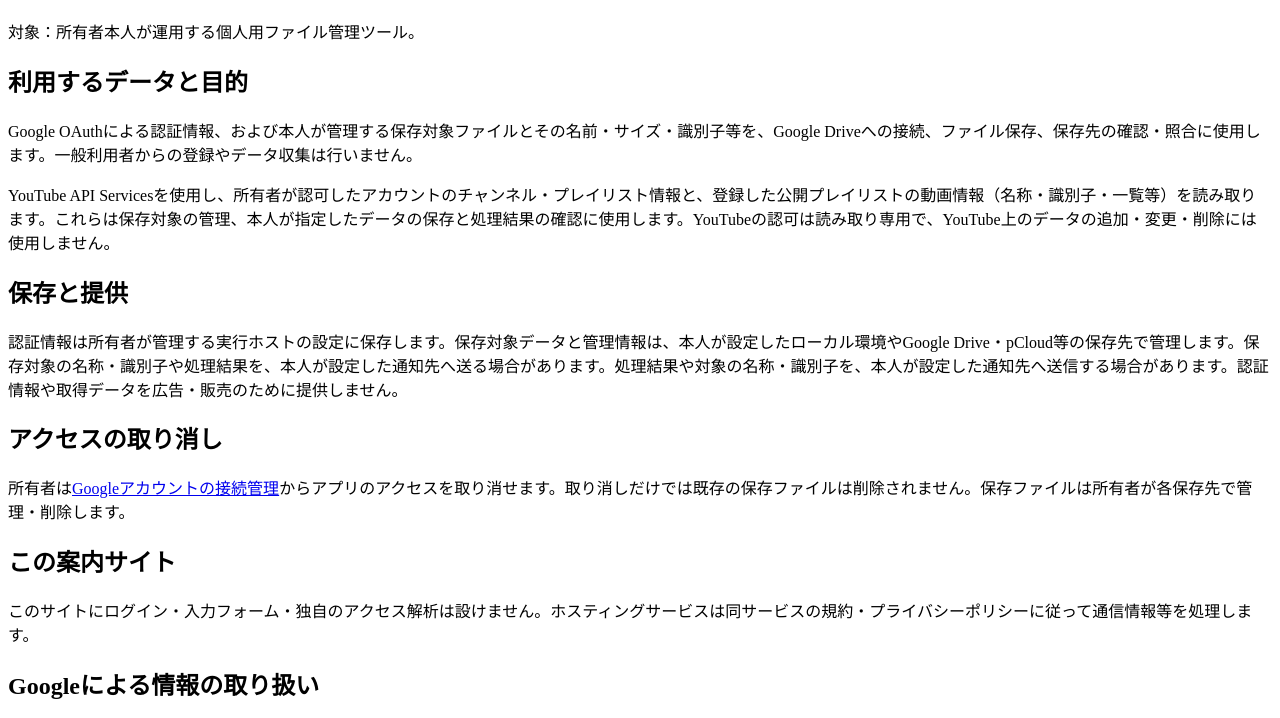
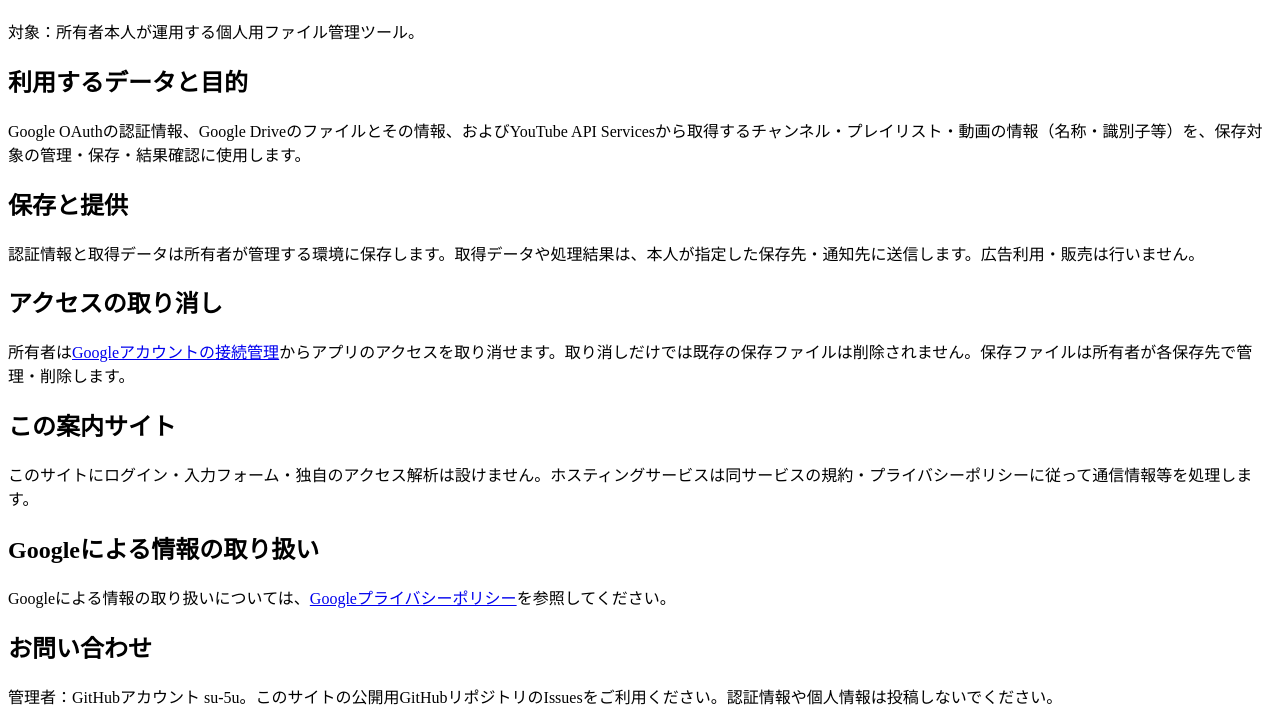
Before and after one commit to su-5u/app-info, a plain HTML site: page privacy.html in a window 1280 px wide. Shown: the part 70-788 px from the top of the page. Drawn offline with Linux system fonts and the light colour scheme.

Commit message:
ポリシーを必要なデータ利用説明に絞り保存先の固有名を省く

```diff
--- a/privacy.html
+++ b/privacy.html
@@ -1,4 +1,4 @@
 <!doctype html>
 <html lang="ja"><meta charset="utf-8"><meta name="viewport" content="width=device-width,initial-scale=1"><title>プライバシーポリシー</title>
-<main><h1>プライバシーポリシー</h1><p>対象：所有者本人が運用する個人用ファイル管理ツール。</p><h2>利用するデータと目的</h2><p>Google OAuthによる認証情報、および本人が管理する保存対象ファイルとその名前・サイズ・識別子等を、Google Driveへの接続、ファイル保存、保存先の確認・照合に使用します。一般利用者からの登録やデータ収集は行いません。</p><p>YouTube API Servicesを使用し、所有者が認可したアカウントのチャンネル・プレイリスト情報と、登録した公開プレイリストの動画情報（名称・識別子・一覧等）を読み取ります。これらは保存対象の管理、本人が指定したデータの保存と処理結果の確認に使用します。YouTubeの認可は読み取り専用で、YouTube上のデータの追加・変更・削除には使用しません。</p><h2>保存と提供</h2><p>認証情報は所有者が管理する実行ホストの設定に保存します。保存対象データと管理情報は、本人が設定したローカル環境やGoogle Drive・pCloud等の保存先で管理します。保存対象の名称・識別子や処理結果を、本人が設定した通知先へ送る場合があります。処理結果や対象の名称・識別子を、本人が設定した通知先へ送信する場合があります。認証情報や取得データを広告・販売のために提供しません。</p><h2>アクセスの取り消し</h2><p>所有者は<a href="https://security.google.com/settings/security/permissions">Googleアカウントの接続管理</a>からアプリのアクセスを取り消せます。取り消しだけでは既存の保存ファイルは削除されません。保存ファイルは所有者が各保存先で管理・削除します。</p><h2>この案内サイト</h2><p>このサイトにログイン・入力フォーム・独自のアクセス解析は設けません。ホスティングサービスは同サービスの規約・プライバシーポリシーに従って通信情報等を処理します。</p><h2>Googleによる情報の取り扱い</h2><p>Googleによる情報の取り扱いについては、<a href="https://policies.google.com/privacy">Googleプライバシーポリシー</a>を参照してください。</p><h2>お問い合わせ</h2><p>管理者：GitHubアカウント su-5u。このサイトの公開用GitHubリポジトリのIssuesをご利用ください。認証情報や個人情報は投稿しないでください。</p><p><a href="index.html">ホームへ戻る</a></p></main>
+<main><h1>プライバシーポリシー</h1><p>対象：所有者本人が運用する個人用ファイル管理ツール。</p><h2>利用するデータと目的</h2><p>Google OAuthの認証情報、Google Driveのファイルとその情報、およびYouTube API Servicesから取得するチャンネル・プレイリスト・動画の情報（名称・識別子等）を、保存対象の管理・保存・結果確認に使用します。</p><h2>保存と提供</h2><p>認証情報と取得データは所有者が管理する環境に保存します。取得データや処理結果は、本人が指定した保存先・通知先に送信します。広告利用・販売は行いません。</p><h2>アクセスの取り消し</h2><p>所有者は<a href="https://security.google.com/settings/security/permissions">Googleアカウントの接続管理</a>からアプリのアクセスを取り消せます。取り消しだけでは既存の保存ファイルは削除されません。保存ファイルは所有者が各保存先で管理・削除します。</p><h2>この案内サイト</h2><p>このサイトにログイン・入力フォーム・独自のアクセス解析は設けません。ホスティングサービスは同サービスの規約・プライバシーポリシーに従って通信情報等を処理します。</p><h2>Googleによる情報の取り扱い</h2><p>Googleによる情報の取り扱いについては、<a href="https://policies.google.com/privacy">Googleプライバシーポリシー</a>を参照してください。</p><h2>お問い合わせ</h2><p>管理者：GitHubアカウント su-5u。このサイトの公開用GitHubリポジトリのIssuesをご利用ください。認証情報や個人情報は投稿しないでください。</p><p><a href="index.html">ホームへ戻る</a></p></main>
 </html>
```
